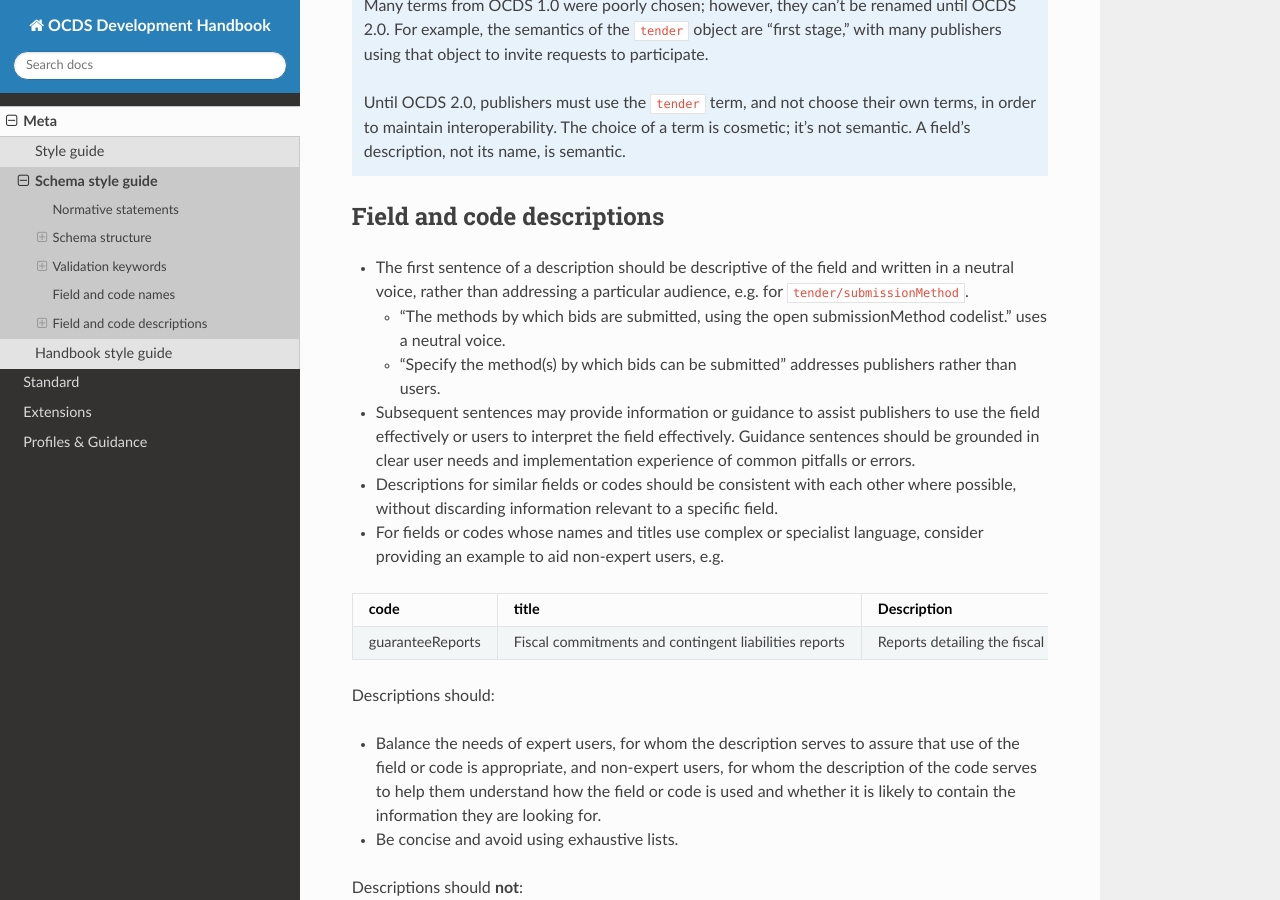
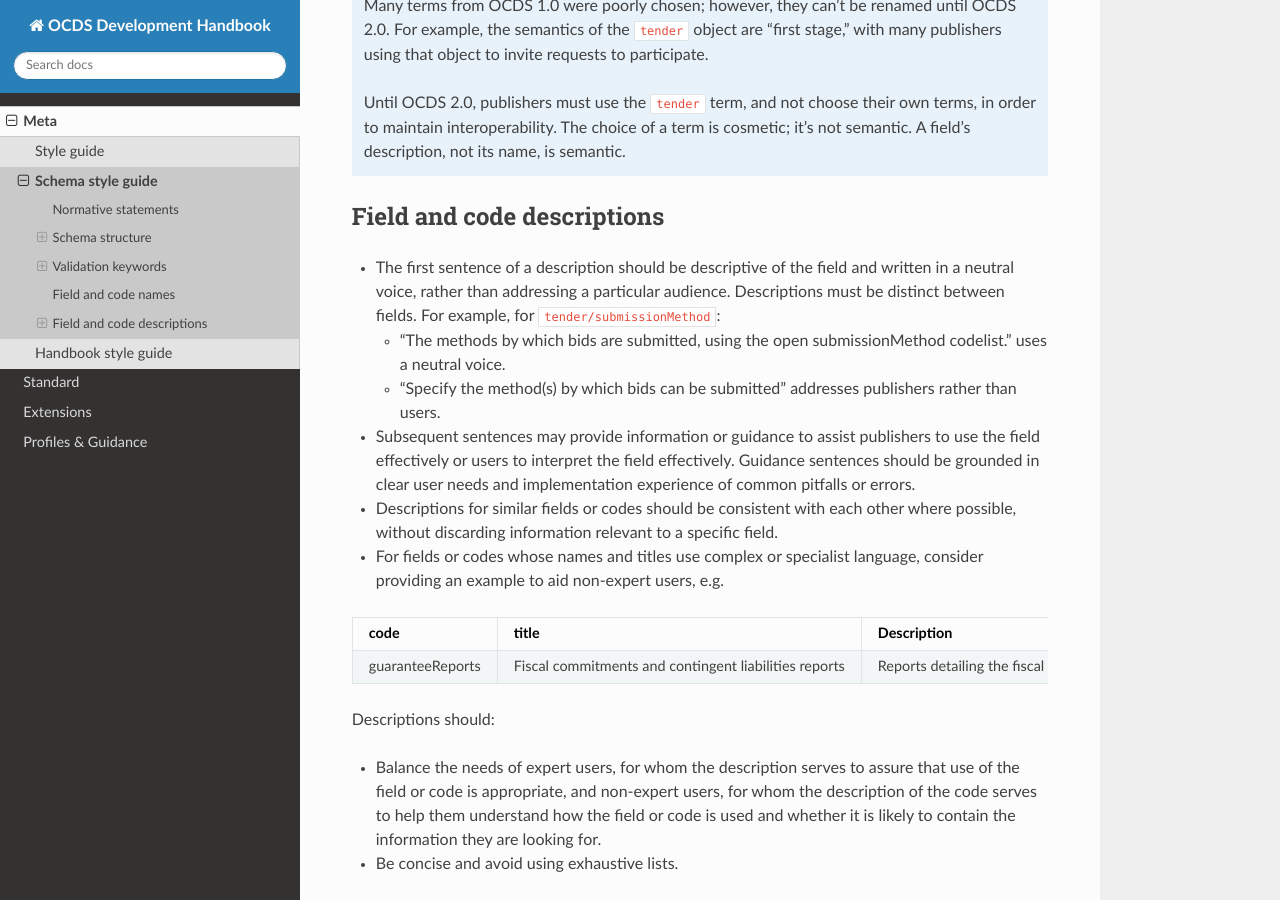
Before and after one commit to open-contracting/standard-development-handbook, a Sphinx documentation site: the page built from docs/meta/schema_style_guide.rst, in a window 1280 px wide and 900 px high, scrolled down 3660 px. Built offline with Sphinx 7.4.7 and the Read the Docs theme 2.0.0, drawn with Linux system fonts in a browser that asks for light colours.

Commit message:
style-guide: Descriptions must be distinct between fields

```diff
--- a/docs/meta/schema_style_guide.rst
+++ b/docs/meta/schema_style_guide.rst
@@ -135,7 +135,7 @@
 Field and code descriptions
 ---------------------------
 
--  The first sentence of a description should be descriptive of the field and written in a neutral voice, rather than addressing a particular audience, e.g. for ``tender/submissionMethod``.
+-  The first sentence of a description should be descriptive of the field and written in a neutral voice, rather than addressing a particular audience. Descriptions must be distinct between fields. For example, for ``tender/submissionMethod``:
 
    -  "The methods by which bids are submitted, using the open submissionMethod codelist." uses a neutral voice.
    -  "Specify the method(s) by which bids can be submitted" addresses publishers rather than users.
```
